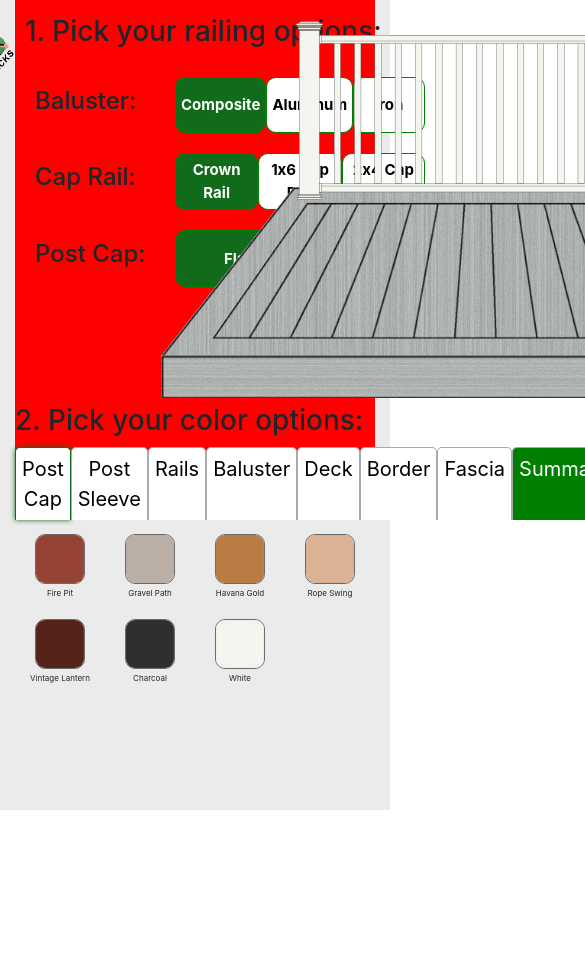
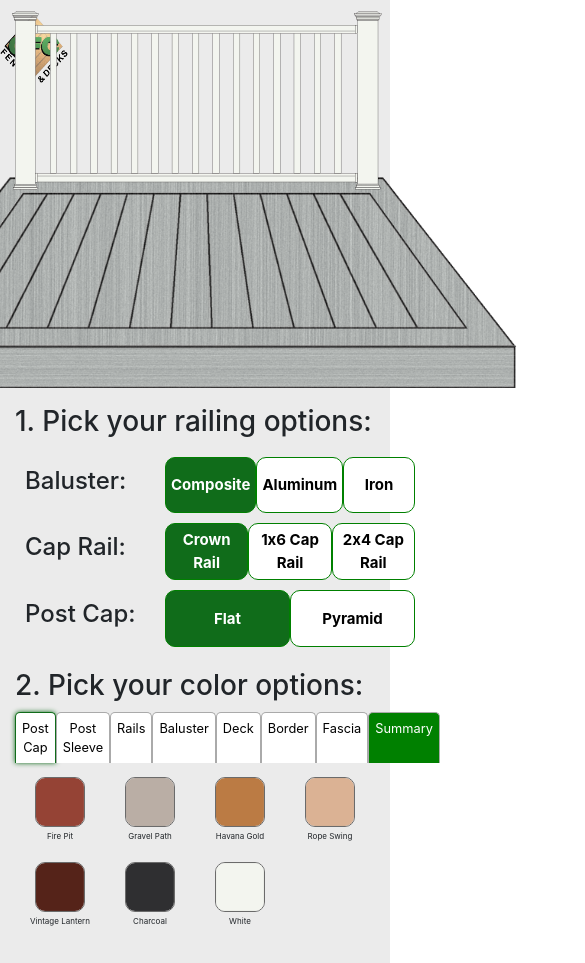
Before and after one commit to christiansallen/fence_and_deck, a React (Create React App) app: page / in a window 390 px wide. Shown: the top 963 px of the page, 585 px wide, since content can reach past the window. Before the commit the page ends 844 px from the top, so only its background shows below. Built offline with nearby package versions, Linux system fonts and the light colour scheme.

Commit message:
Added mobile media queries

```diff
--- a/src/Fence.css
+++ b/src/Fence.css
@@ -244,6 +244,11 @@
   align-items: flex-start;
   justify-content: flex-start;
   width: 400px;
+  margin-right: 350px;
+}
+
+.fence-image-options {
+  display: flex;
 }
 
 .choose-color {
@@ -259,6 +264,9 @@
   margin: 0 0 10px;
   padding: 0;
   z-index: 20;
+  font-size: 20px;
+  display: flex;
+  justify-content: space-around;
 }
 
 .react-tabs__tab {
@@ -316,6 +324,67 @@
 
 @media (max-width: 600px) {
   .top-section {
-    background-color: red;
+    display: flex;
+    flex-direction: column;
+  }
+  .logo-container {
+    width: 70px;
+    margin-left: -16px;
+  }
+  .fence-image-options {
+    display: flex;
+    flex-direction: column-reverse;
+    margin-top: -80px;
+  }
+  .fence-container {
+    margin: 0;
+    margin-left: -108px;
+  }
+  .logo {
+    margin-right: 0px;
+    margin-left: 0px;
+  }
+  .fence-options {
+    margin-top: -100px;
+    margin-bottom: 133px;
+    z-index: 5;
+  }
+  .options {
+    margin-top: 10px;
+  }
+  .react-tabs__tab-list {
+    font-size: 0.8rem;
+  }
+  .tab-container {
+    padding-bottom: 20px;
+  }
+  .legend {
+    font-weight: normal;
+  }
+
+  .legend-item {
+    margin: 0px 7.5px;
+    font-size: 0.5rem;
+    width: 40px;
+  }
+
+  .legend-item2 {
+    margin: 0px 9.4px;
+    width: 43px;
+  }
+
+  .legend-item3 {
+    margin: 0px 29px;
+    width: 68px;
+  }
+
+  .legend-item4 {
+    margin: 0px 2.5px;
+    width: 68px;
+  }
+
+  .legend-item5 {
+    margin: 0px 13px;
+    width: 76px;
   }
 }
--- a/src/Fence.js
+++ b/src/Fence.js
@@ -346,6 +346,7 @@ class Fence extends Component {
               <img src={Logo} alt="logo" className="logo" />
             </a>
           </div>
+          <div className="fence-image-options">
             <div className="fence-options">
               <h3>1. Pick your railing options:</h3>
 
@@ -567,6 +568,7 @@ class Fence extends Component {
               />
             </div>
           </div>
+        </div>
 
         {/*Filter before mapping for crown rail AND iron post style otherwise map through all tabs*/}
         <div className="bottom-section">
@@ -576,13 +578,7 @@ class Fence extends Component {
             onSelect={tabIndex => this.setState({ tabIndex })}
             className="tabs-list"
           >
-            <TabList
-              style={{
-                fontSize: "20px",
-                display: "flex",
-                justifyContent: "space-around"
-              }}
-            >
+            <TabList>
               {(this.state.crownStyle || this.state.noneStyle) &&
               !this.state.ironStyle
                 ? tabs
```
Lines whose indentation alone changed are shown as unchanged.
